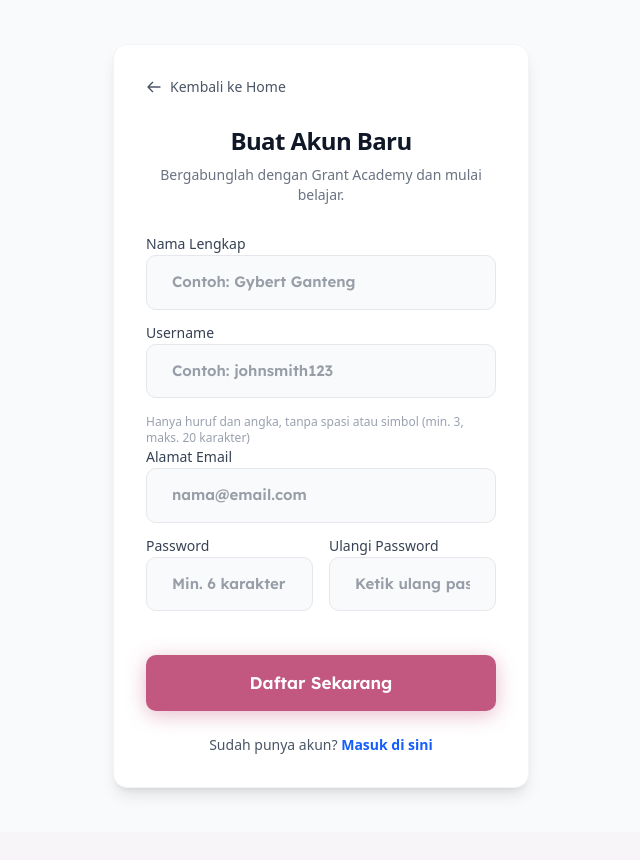
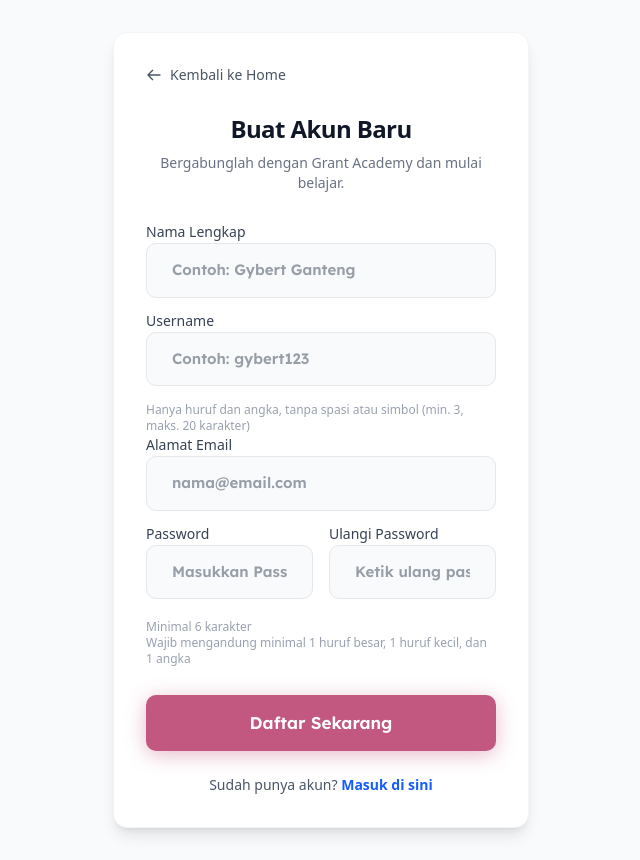
Before and after one commit to efpewe/grant-academy-uas, a React (Vite) app: page /register in a window 1280 px wide. Shown: the whole page, without its empty margins (319-959 px from the left). Before the commit the page ends 832 px from the top, so only its background shows below. Built offline with nearby package versions, Linux system fonts and the light colour scheme.

Commit message:
cleaning

```diff
--- a/src/pages/Register.tsx
+++ b/src/pages/Register.tsx
@@ -133,7 +133,7 @@ export default function Register() {
             <FormGroup
               label="Username"
               name="username"
-              placeholder="Contoh: johnsmith123"
+              placeholder="Contoh: gybert123"
               value={formData.username}
               onChange={handleChange}
               required
@@ -163,7 +163,7 @@ export default function Register() {
                 label="Password"
                 name="password"
                 type="password"
-                placeholder="Min. 6 karakter"
+                placeholder="Masukkan Password"
                 value={formData.password}
                 onChange={handleChange}
                 required
@@ -178,6 +178,12 @@ export default function Register() {
                 required
               />
             </div>
+            <p className="text-gray-400 text-xs mt-1">
+              <ul>
+                <li>Minimal 6 karakter</li>
+                <li>Wajib mengandung minimal 1 huruf besar, 1 huruf kecil, dan 1 angka</li>
+              </ul>
+            </p>
 
             <div className="pt-6">
               <Button type="submit" className="w-full" disabled={loading}>
```
